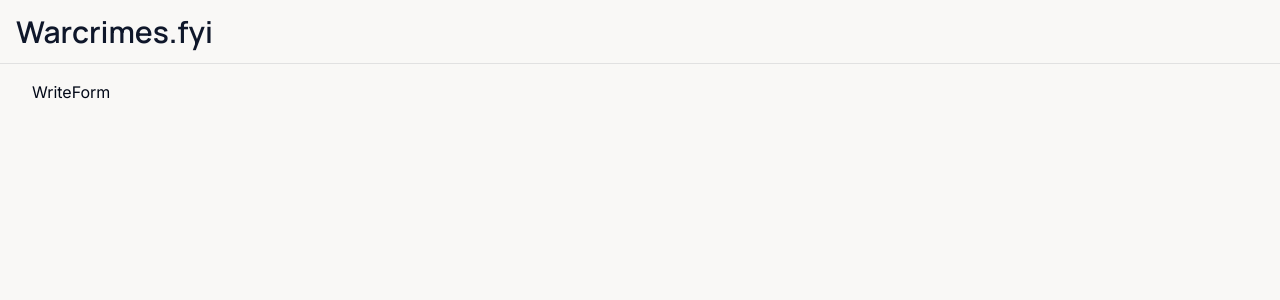
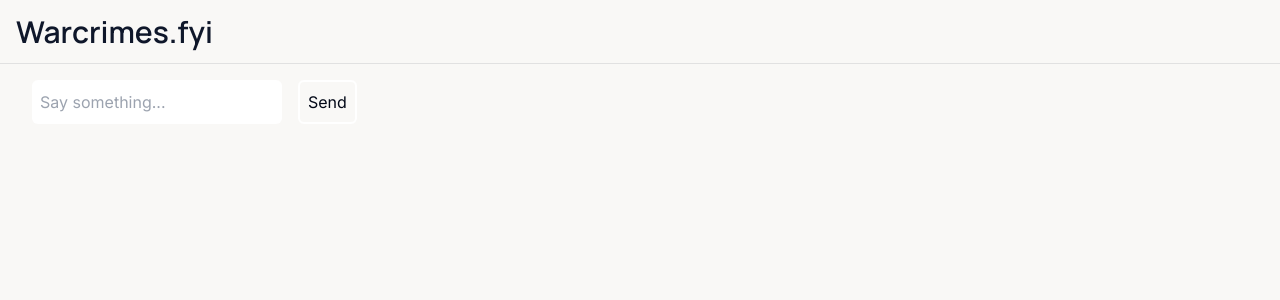
Before and after one commit to moinbukhari/politicians_fyi, a Next.js app: page /write in a window 1280 px wide. Shown: the top 300 px of the page. Built offline with nearby package versions, Linux system fonts and the light colour scheme.

Commit message:
Add default chat to UI

```diff
--- a/components/write/WriteForm.tsx
+++ b/components/write/WriteForm.tsx
@@ -1,7 +1,38 @@
 "use client";
 
+import { useChat } from "ai/react";
+
 const WriteForm = () => {
-  return <div>WriteForm</div>;
+  const { messages, input, handleInputChange, handleSubmit } = useChat({
+    api: "/api/prompt",
+  });
+
+  return (
+    <div>
+      <section className="mb-auto m">
+        {messages.map((m) => (
+          <div className="mb-4" key={m.id}>
+            {m.role === "user" ? "User: " : "AI: "}
+            {m.content}
+          </div>
+        ))}
+      </section>
+      <form className="flex space-x-4" onSubmit={handleSubmit}>
+        <input
+          className="rounded-md p-2 text-black"
+          value={input}
+          onChange={handleInputChange}
+          placeholder="Say something..."
+        />
+        <button
+          className="border-solid border-2 border-white p-2 rounded-md"
+          type="submit"
+        >
+          Send
+        </button>
+      </form>
+    </div>
+  );
 };
 
 export default WriteForm;
```
